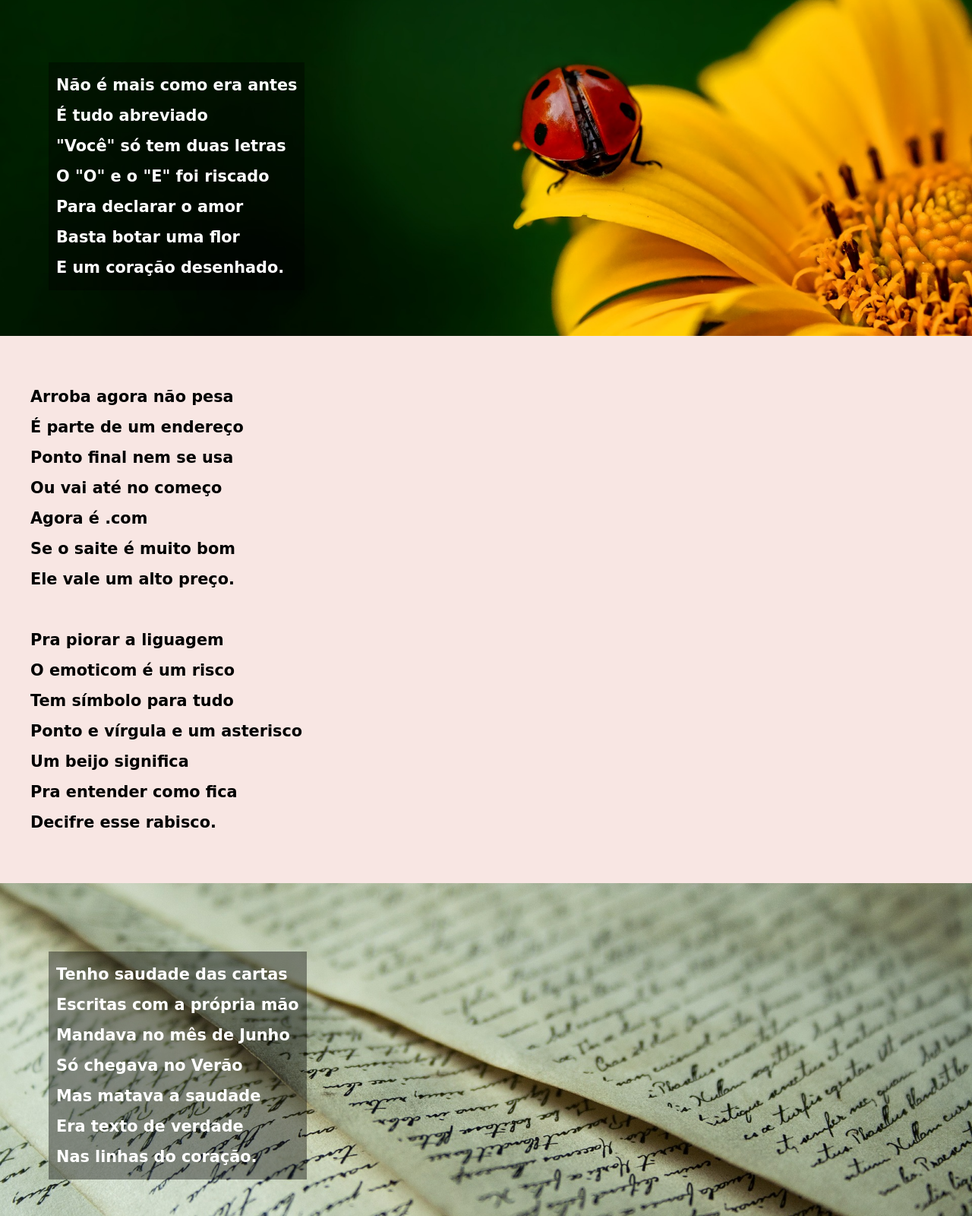
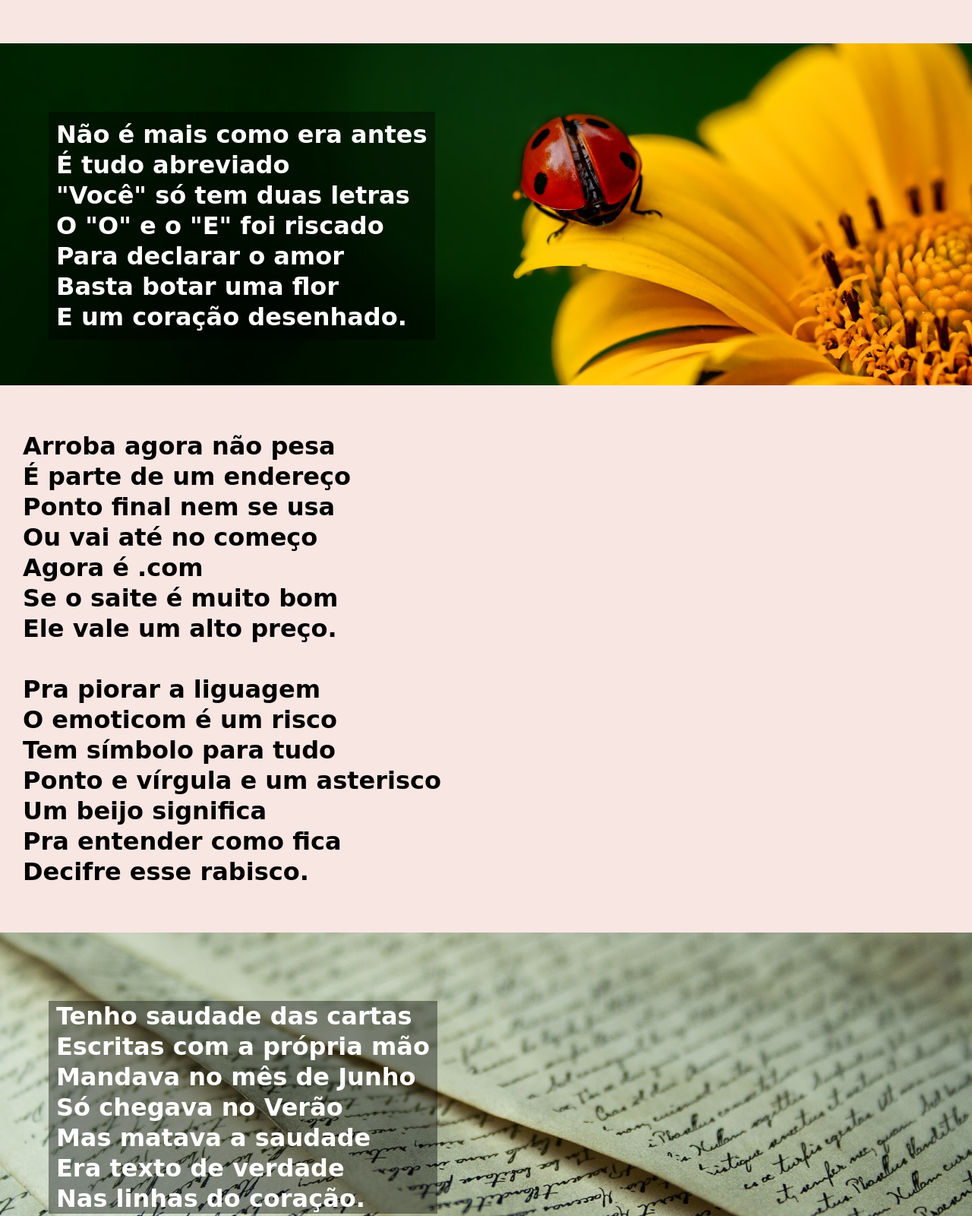
Before and after one commit to Dvit36/html-css, a plain HTML site: page Projeto-Cordel/index.html in a window 1280 px wide. Shown: the part 584-2184 px from the top of the page at 76% size. Drawn offline with Linux system fonts and the light colour scheme; a web font is replaced by a local one.

Commit message:
finalização cordel

```diff
--- a/Projeto-Cordel/style.css
+++ b/Projeto-Cordel/style.css
@@ -33,7 +33,7 @@ header{
     background-color: var(--cor3);
     color: white;
     font-family: var(--fonte-destaque);
-    font-size: 2em;
+    font-size: 4vw;
 
 
     margin: 0%;
@@ -66,11 +66,11 @@ header > p > a:hover {
 
 article{
     font-family: var(--fonte-padrão);
-    font-size: 1.3em;
+    font-size: 2.5vw;
     font-weight: bold;
 
     background-color: var(--cor1);
-    padding: 60px 200px 60px 40px;
+    padding: 60px 200px 60px 30px;
     line-height: 40px;
 }
 
@@ -79,6 +79,7 @@ article{
     background-image: url(imagens/background001.jpg);
     background-size: cover;
     background-position: right center;
+    background-attachment: fixed;
 
     height: 450px;
     width: auto;
@@ -88,7 +89,7 @@ article{
 
 div > #flortxt{
     font-family: var(--fonte-padrão);
-    font-size: 1.3em;
+    font-size: 2.5vw;
     font-weight: bold;
     color: white;
     background-color: rgba(0, 0, 0, 0.400);
@@ -106,6 +107,7 @@ div > #flortxt{
     background-image: url(imagens/background002.jpg);
     background-size: cover;
     background-position: right center;
+    background-attachment: fixed;
 
     height: 450px;
     width: auto;
@@ -115,12 +117,12 @@ div > #flortxt{
 
 div > #cartxt{
     font-family: var(--fonte-padrão);
-    font-size: 1.3em;
+    font-size: 2.5vw;
     font-weight: bold;
     color: white;
     background-color: rgba(0, 0, 0, 0.400);
 
-    padding: 10px;
+    padding: 0px 10px 0px 10px;
     left: 5%;
     top: 20%;
     line-height: 40px;
```
Also changed, not shown: Projeto-Cordel/cordel-moderno.txt.
